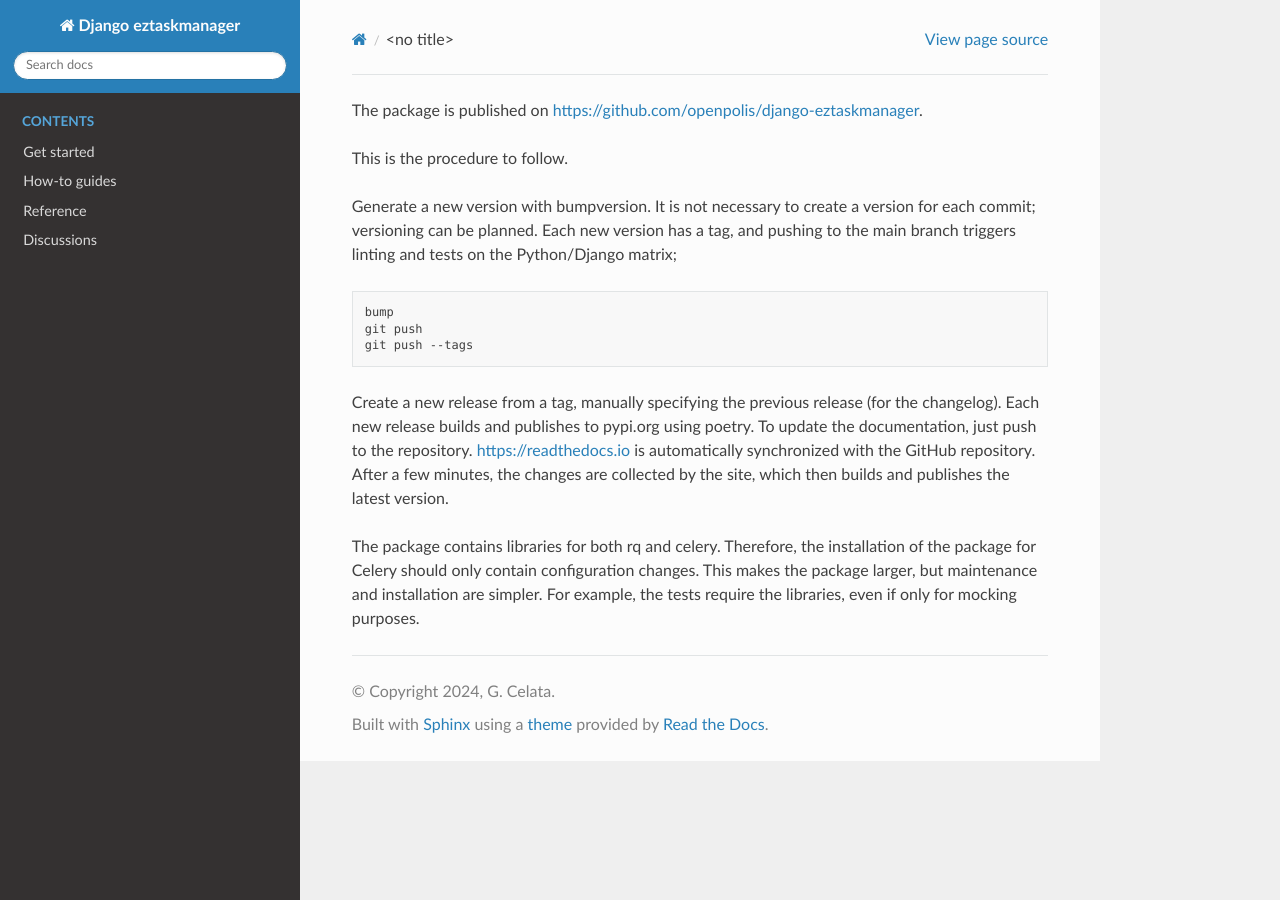
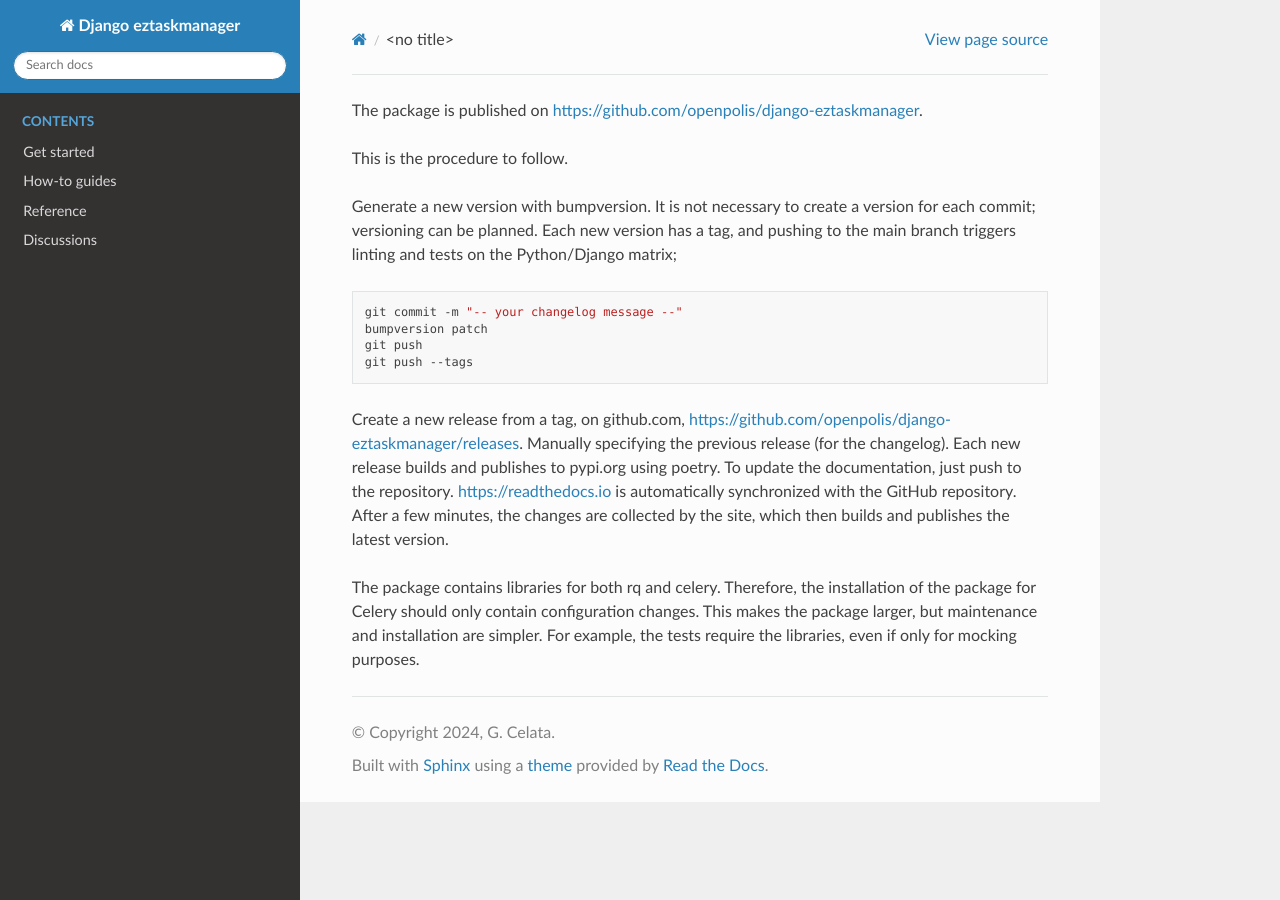
Before and after one commit to openpolis/django-eztaskmanager, a Sphinx documentation site: the page built from docs/howtos/dev_publish_changes.rst, in a window 1280 px wide. Built offline with Sphinx 7.4.7 and the Read the Docs theme 2.0.0, drawn with Linux system fonts in a browser that asks for light colours.

Commit message:
Update task status handling in tests and release process
Updated the RQTaskQueueService test to initialize a task in a 'started' status and assert its properties get reset to 'idle'. Additionally, revised the release process instructions to incorporate 'commit' and 'bumpversion' commands, and clarified the steps to create a new release from a tag on GitHub.

```diff
--- a/docs/howtos/dev_publish_changes.rst
+++ b/docs/howtos/dev_publish_changes.rst
@@ -8,12 +8,13 @@ Each new version has a tag, and pushing to the main branch triggers linting and
 
 .. code-block:: bash
 
-    bump
+    git commit -m "-- your changelog message --"
+    bumpversion patch
     git push
     git push --tags
 
-Create a new release from a tag, manually specifying the previous release (for the changelog).
-Each new release builds and publishes to pypi.org using poetry.
+Create a new release from a tag, on github.com, https://github.com/openpolis/django-eztaskmanager/releases.
+Manually specifying the previous release (for the changelog). Each new release builds and publishes to pypi.org using poetry.
 To update the documentation, just push to the repository.
 https://readthedocs.io is automatically synchronized with the GitHub repository.
 After a few minutes, the changes are collected by the site, which then builds and publishes the latest version.
```
Also changed, not shown: 1 other file.
